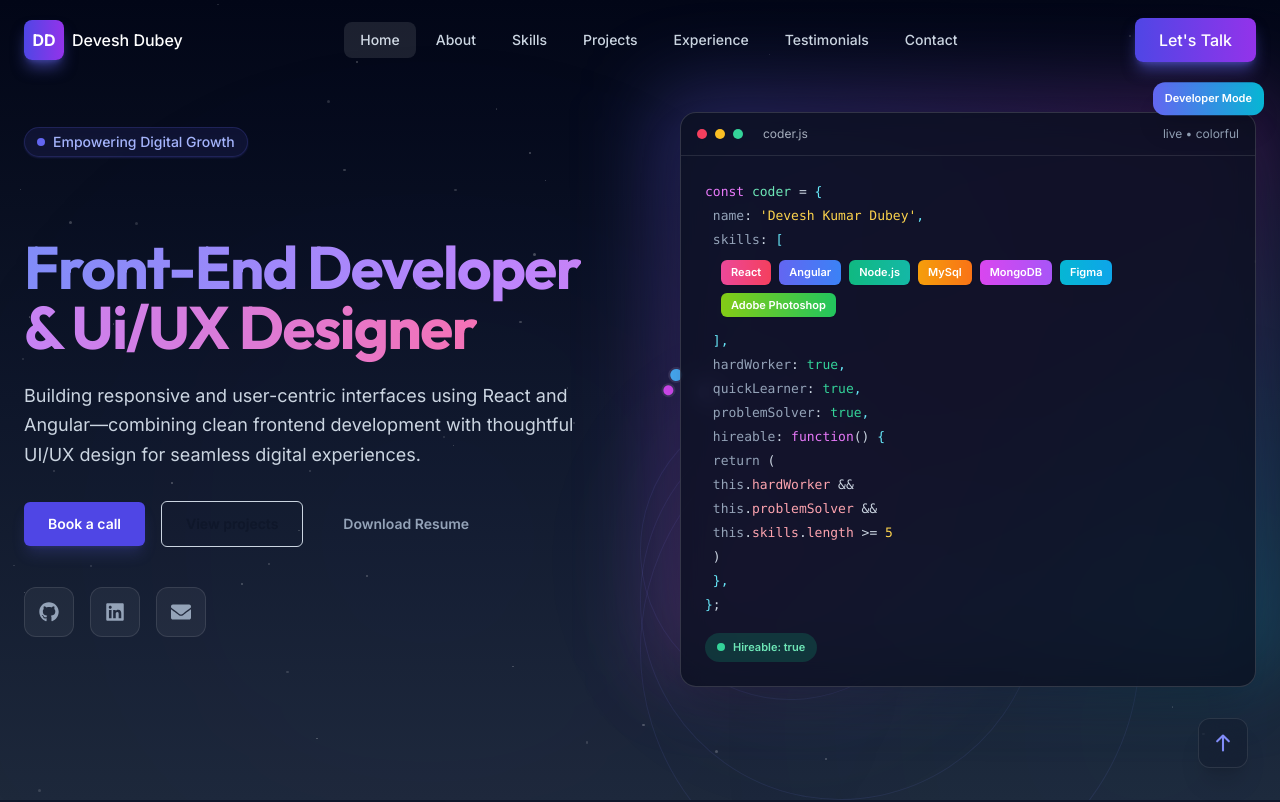
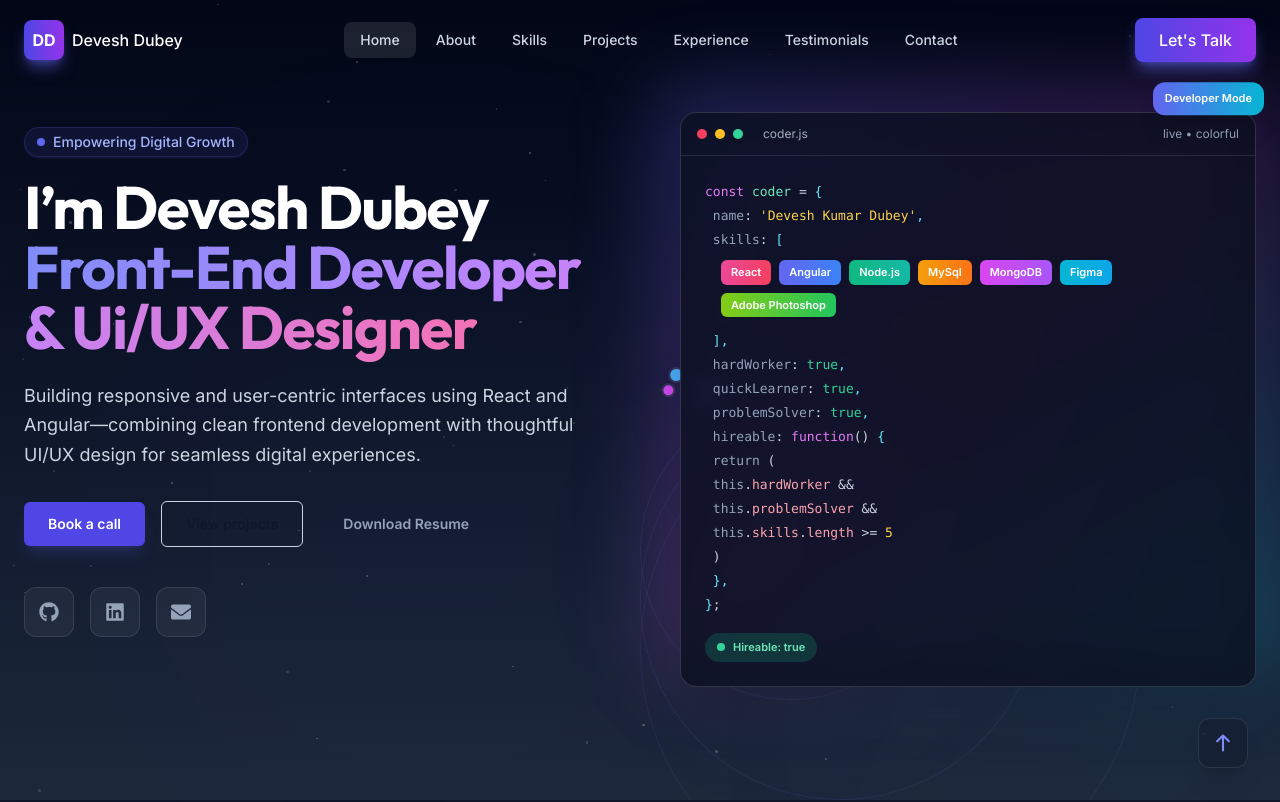
Before and after one commit to Rishidubey0/DeveshPortfolio, a React (Vite) app: page / in a window 1280 px wide. Shown: the top 802 px of the page. Built offline with nearby package versions, Linux system fonts and the light colour scheme.

Commit message:
name change

```diff
--- a/src/components/Hero.jsx
+++ b/src/components/Hero.jsx
@@ -92,7 +92,7 @@ const LandingPage = () => {
                 variants={fadeUp}
                 className="mb-6 text-4xl sm:text-5xl md:text-6xl lg:text-5xl xl:text-6xl font-bold tracking-tight text-white font-outfit leading-[1.1]"
               >
-                {/* I’m Devesh Dubey */}
+                I’m Devesh Dubey
                 <br className="hidden sm:block" />
                 <span className="bg-gradient-to-r from-indigo-400 via-purple-400 to-pink-400 bg-clip-text text-transparent">
                   Front-End Developer & Ui/UX Designer
```
